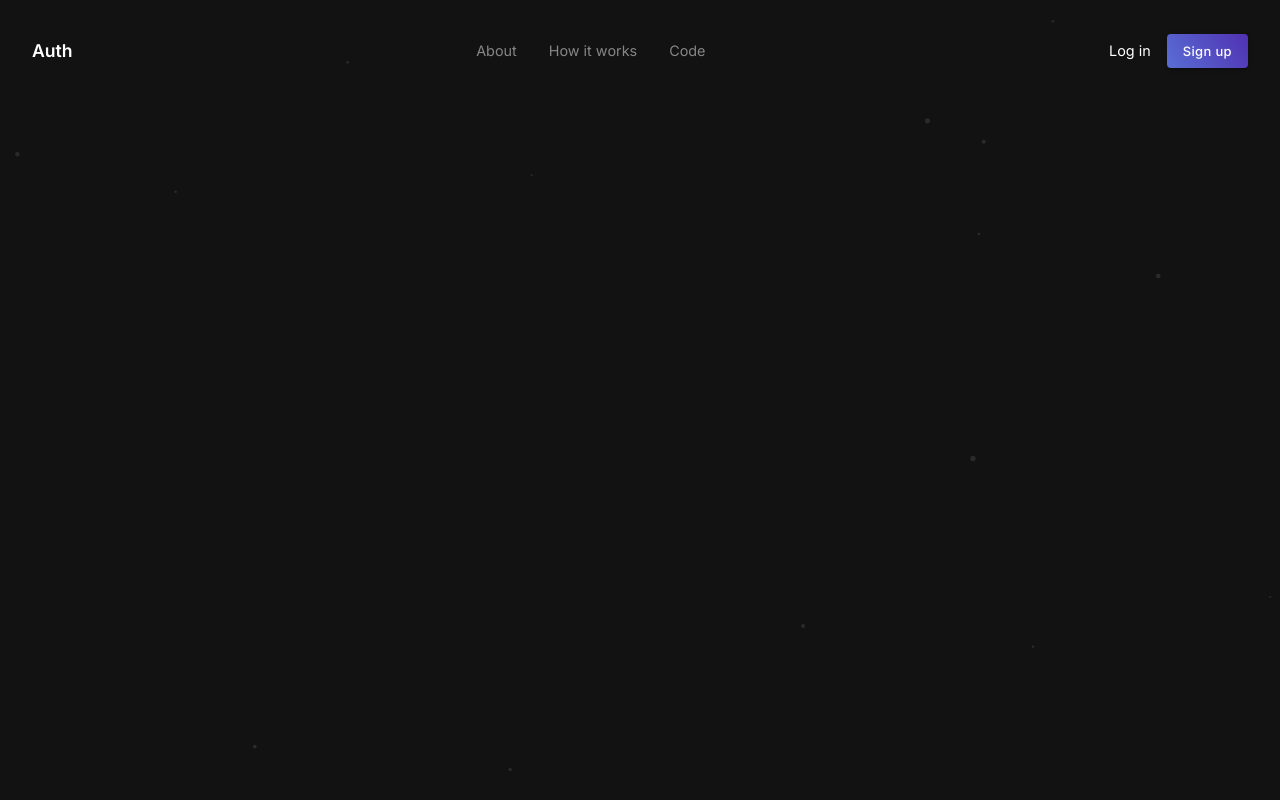
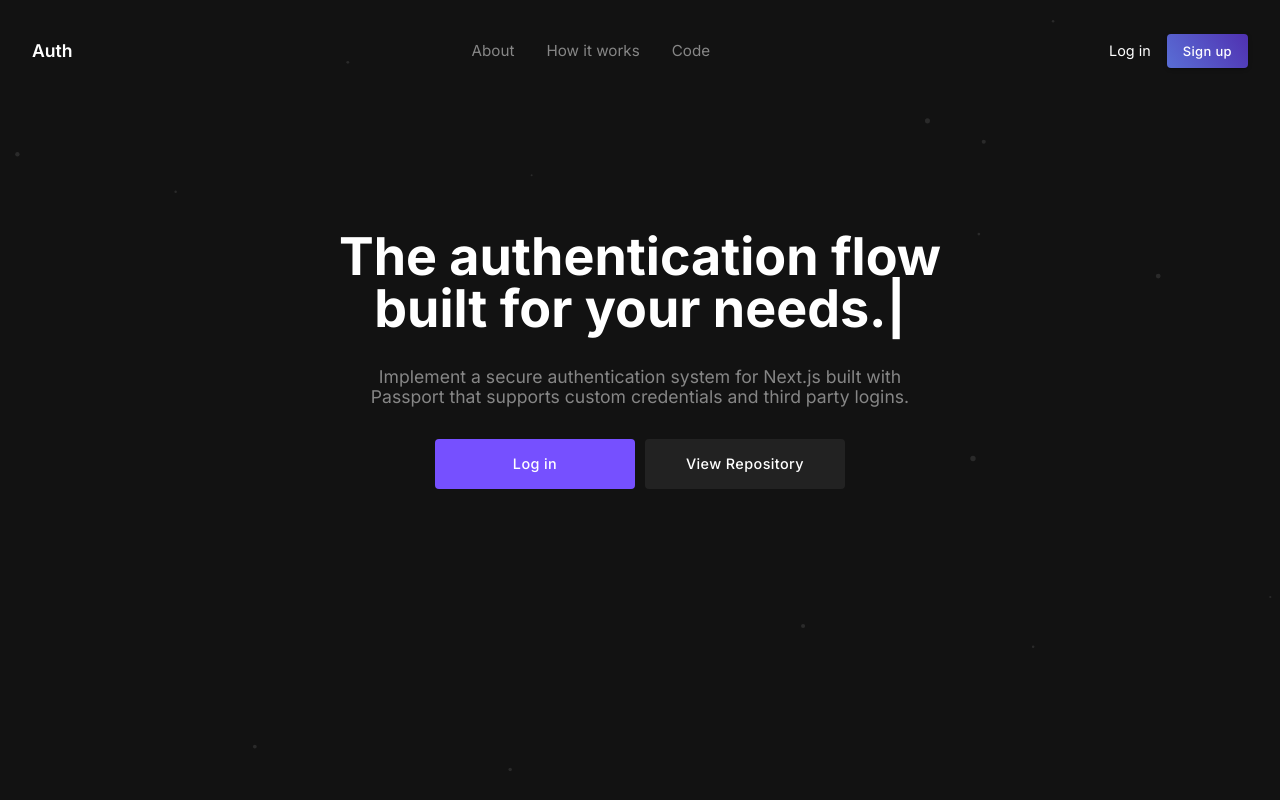
Before and after one commit to stevenluongo/passport-authentication, a Next.js app: page / in a window 1280 px wide. Built offline with nearby package versions, Linux system fonts and the light colour scheme; no server answers.

Commit message:
implement landing ui

```diff
--- a/package.json
+++ b/package.json
@@ -29,9 +29,13 @@
     "react": "^17.0.2",
     "react-dom": "^17.0.2",
     "react-modal": "^3.14.3",
+    "react-reveal": "^1.2.2",
     "react-spinners": "^0.11.0",
     "react-tsparticles": "^1.41.0",
     "sass": "1.26.3",
     "swr": "^1.0.1"
+  },
+  "devDependencies": {
+    "@babel/preset-react": "^7.16.7"
   }
 }
--- a/pages/index.js
+++ b/pages/index.js
@@ -1,18 +1,54 @@
-import React, { useEffect } from 'react';
-import Image from "next/image";
-import PassportLogo from "../public/images/passport.png";
-import NextLogo from "../public/images/next-logo.png";
-import Code from "@material-ui/icons/Code";
-import { params } from "../lib/data";
+import React, { useEffect, useState } from 'react';
 import { useAuth } from '../context/AuthContext';
+import { styled } from '@mui/material/styles';
+import Button from '@mui/material/Button';
+import Fade from "react-reveal/Fade";
 
 function Landing() {
     const {currentUser} = useAuth();
 
     return (
       <div className='app_wrapper'>
+        <Fade duration={1000} top distance="20px">
+        <div className='app_content'>
+          <h1>The authentication flow <br/> built for your needs.</h1>
+          <p>Implement a secure authentication system for Next.js built with<br/>Passport that supports custom credentials and third party logins.</p>
+          <span>
+            <ColorButton>
+              Log in
+            </ColorButton>
+            <SecondaryButton>
+              View Repository
+            </SecondaryButton>
+          </span>
+        </div>
+        </Fade>
       </div>
     )
 }
 
 export default Landing;
+
+const ColorButton = styled(Button)(({ theme }) => ({
+  color: '#fff',
+  background: 'linear-gradient(56deg, #7650ff 0%, #7650ff 100%)',
+  fontSize: '0.9em',
+  textTransform: 'initial',
+  fontFamily: 'Inter, sans-serif',
+  width: 200,
+  padding: 12,
+}));
+const SecondaryButton = styled(Button)(({ theme }) => ({
+  color: '#fff',
+  background: '#222222',
+  fontSize: '0.9em',
+  textTransform: 'initial',
+  fontFamily: 'Inter, sans-serif',
+  width: 200,
+  padding: 12,
+  '&:hover': {
+    backgroundColor: '#7650ff',
+    borderColor: '#0062cc',
+    boxShadow: 'none',
+  },
+}));
--- a/styles/_app.scss
+++ b/styles/_app.scss
@@ -33,3 +33,44 @@
     height: 70px;
     width: 100%;
 }
+
+
+
+.app_wrapper {
+    width: 100%;
+    height: 100%;
+    display: flex;
+    flex-direction: column;
+    justify-content: center;
+}
+
+.app_content {
+    display: flex;
+    flex-direction: column;
+    align-items: center;
+    justify-content: center;
+    margin-bottom: 150px;
+    h1 {
+        font-size: 3.25em;
+        font-weight: 700;
+        text-align: center;
+        line-height: 3.25rem;
+        &::after {
+            content: "|";
+            animation: blink 1.5s infinite step-start;
+        }
+    }
+    p {
+        color: #868686;
+        text-align: center;
+        margin: 2rem;
+        font-size: 1.1em;
+        line-height: 1.25rem;
+    }
+    span {
+        display: flex;
+        gap: 10px;
+    }
+}
+
+@keyframes blink { 50% { opacity: 0; }}
--- a/styles/_nav.scss
+++ b/styles/_nav.scss
@@ -14,13 +14,16 @@
 }
 
 .nav_center {
-    font-size: .9em;
+    font-size: .95em;
     color: #868686;
     display: flex;
     align-items: center;
     gap: 2rem;
     @include media('<=tablet') {
         display: none;
+    }
+    p {
+        cursor: pointer;
     }
 }
 
--- a/styles/styles.css
+++ b/styles/styles.css
@@ -40,6 +40,78 @@
   width: 100%;
 }
 
+.app_wrapper {
+  width: 100%;
+  height: 100%;
+  display: -webkit-box;
+  display: -ms-flexbox;
+  display: flex;
+  -webkit-box-orient: vertical;
+  -webkit-box-direction: normal;
+      -ms-flex-direction: column;
+          flex-direction: column;
+  -webkit-box-pack: center;
+      -ms-flex-pack: center;
+          justify-content: center;
+}
+
+.app_content {
+  display: -webkit-box;
+  display: -ms-flexbox;
+  display: flex;
+  -webkit-box-orient: vertical;
+  -webkit-box-direction: normal;
+      -ms-flex-direction: column;
+          flex-direction: column;
+  -webkit-box-align: center;
+      -ms-flex-align: center;
+          align-items: center;
+  -webkit-box-pack: center;
+      -ms-flex-pack: center;
+          justify-content: center;
+  margin-bottom: 150px;
+}
+
+.app_content h1 {
+  font-size: 3.25em;
+  font-weight: 700;
+  text-align: center;
+  line-height: 3.25rem;
+}
+
+.app_content h1::after {
+  content: "|";
+  -webkit-animation: blink 1.5s infinite step-start;
+          animation: blink 1.5s infinite step-start;
+}
+
+.app_content p {
+  color: #868686;
+  text-align: center;
+  margin: 2rem;
+  font-size: 1.1em;
+  line-height: 1.25rem;
+}
+
+.app_content span {
+  display: -webkit-box;
+  display: -ms-flexbox;
+  display: flex;
+  gap: 10px;
+}
+
+@-webkit-keyframes blink {
+  50% {
+    opacity: 0;
+  }
+}
+
+@keyframes blink {
+  50% {
+    opacity: 0;
+  }
+}
+
 /**
 *
 * Testing
@@ -65,7 +137,7 @@
 }
 
 .nav_center {
-  font-size: .9em;
+  font-size: .95em;
   color: #868686;
   display: -webkit-box;
   display: -ms-flexbox;
@@ -80,6 +152,10 @@
   .nav_center {
     display: none;
   }
+}
+
+.nav_center p {
+  cursor: pointer;
 }
 
 .nav_end {
```
Also changed, not shown: 2 other files (tests, documents, lock files or other folders).
